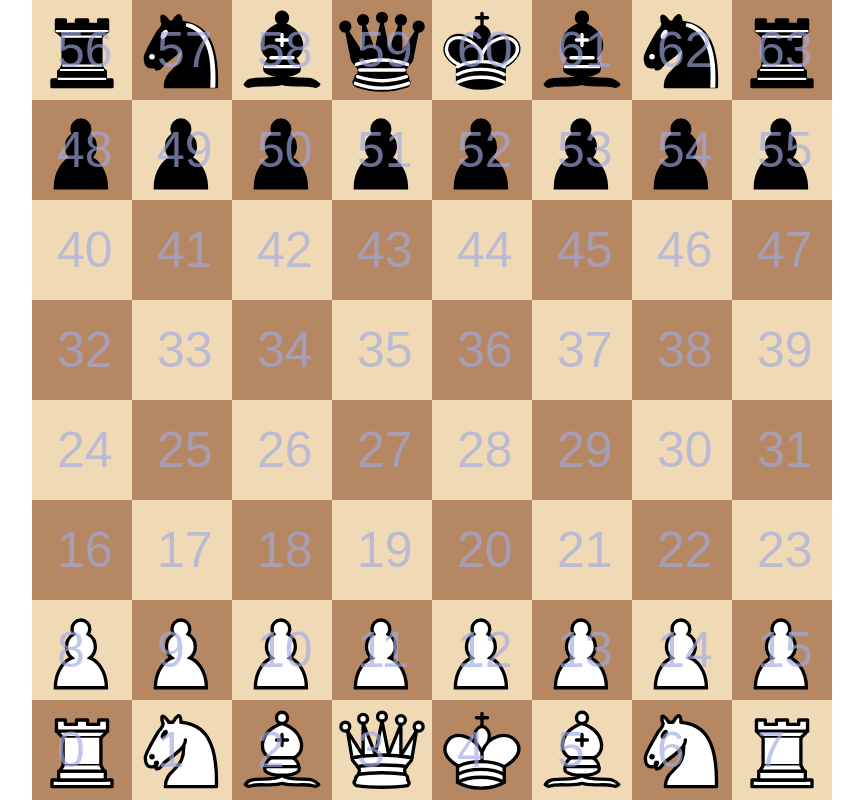
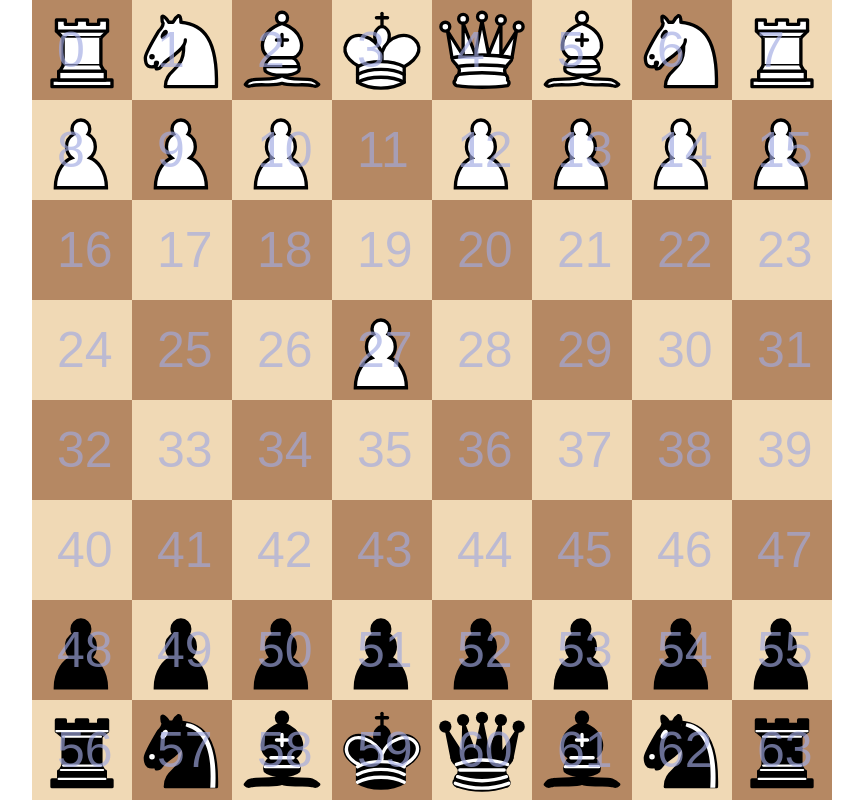
Before and after one commit to FinleyCooper/chess, a React (Vite) app in the folder frontend/: page / in a window 1280 px wide. Shown: the whole page, without its empty margins (208-1071 px from the left). Built offline with nearby package versions, Linux system fonts and the light colour scheme.

Commit message:
Added ability to play as black or white

```diff
--- a/frontend/src/engine/index.ts
+++ b/frontend/src/engine/index.ts
@@ -4,11 +4,15 @@ import Search from './Search'
 import { StartingBoard, Pieces } from './constants'
 
 
-export function getStartingPosition(): Array<any> {
-    const board = new Board(StartingBoard, 0x000)
-    const moveList = board.generateBinaryUCILegalMoves()
-
-    return [board.toBinary(), Pieces.white, 0x000, moveList]
+export function getStartingPosition(humanFirst: boolean): Array<any> {
+    if (humanFirst) {
+        const board = new Board(StartingBoard, 0x000)
+        const moveList = board.generateBinaryUCILegalMoves()
+        return [board.toBinary(), Pieces.white, 0x000, moveList]
+    }
+    else {
+        return calculateBestMove(StartingBoard, Pieces.white, 0x000)
+    }
 }
 
 export function tryToPlayMove(from: number, to: number, binaryBoard: Uint8Array, sideToMove: number, boardData: number): Array<any> {
--- a/frontend/src/routes/Play/Board/index.css
+++ b/frontend/src/routes/Play/Board/index.css
@@ -13,7 +13,6 @@
 
 .chess-piece {
     position: absolute;
-    bottom: 0;
     left: 0;
     cursor: pointer;
 }
--- a/frontend/src/routes/Play/Board/index.tsx
+++ b/frontend/src/routes/Play/Board/index.tsx
@@ -20,6 +20,9 @@ interface Props {
     mouseY: number;
 }
 
+const doesHumanStart = Math.random() > 0.5
+
+
 class Board extends React.Component<Props, State> {
     boardRef: React.RefObject<HTMLDivElement>
 
@@ -38,18 +41,14 @@ class Board extends React.Component<Props, State> {
     }
 
     componentDidMount(): void {
-        const [board, sideToMove, boardData, moves] = getStartingPosition()
+        const [board, sideToMove, boardData, moves] = getStartingPosition(doesHumanStart)
 
         this.setState({
             board: board,
-            draggingPieceIndex: null,
             sideToMove: sideToMove,
             legalMoves: moves,
             boardData: boardData,
         })
-
-        // setTimeout(() => this.opponentPlayMove(), 0)
-
     }
 
 
@@ -100,12 +99,15 @@ class Board extends React.Component<Props, State> {
 
     handleMouseUp = () => {
         const { draggingPieceX, draggingPieceY } = this.getDraggingPieceOffsets(this.props.mouseX, this.props.mouseY, this.state.draggingPieceIndex!)
-        const newIndex: number = (Math.round(7 - draggingPieceY)) * 8 + Math.round(draggingPieceX)
+
+        const newIndex: number = (Math.round(draggingPieceY)) * 8 + 7 - Math.round(draggingPieceX)
+
+        const translatedNewIndex = doesHumanStart ? (63 - newIndex) : newIndex
 
         const avaliableSquares = this.getAvaliableMovesFrom(this.state.draggingPieceIndex!)
 
-        if (avaliableSquares.includes(newIndex)) {
-            this.attemptMove(this.state.draggingPieceIndex!, newIndex)
+        if (avaliableSquares.includes(translatedNewIndex)) {
+            this.attemptMove(this.state.draggingPieceIndex!, translatedNewIndex)
         }
         else {
         }
@@ -140,27 +142,50 @@ class Board extends React.Component<Props, State> {
             const column: number = i % 8
 
             let colour: string = (row + column) % 2 === 0 ? initialColours.darkSquares : initialColours.lightSquares
+            const translatedIndex = doesHumanStart ? i : (row * 8 + 7 - column)
 
-            if (i == draggingPieceIndex) {
+            if (translatedIndex == draggingPieceIndex) {
                 colour = initialColours.activeSquare
             }
-            else if (avaliableSquares.includes(i)) {
+            else if (avaliableSquares.includes(translatedIndex)) {
                 colour = initialColours.allowedMove
+            }
+
+            function pieceTranslation(isDragging: boolean, dragX: number, dragY: number, col: number, row: number) {
+                if (isDragging) {
+                    if (doesHumanStart) {
+                        return `translate(${(dragX) * 100}%, ${(dragY) * 100 - 700}%)`
+                    }
+                    else {
+                        return `translate(${(dragX) * 100}%, ${(dragY) * 100}%)`
+                    }
+                }
+                if (doesHumanStart) {
+                    return `translate(${col * 100}%, ${-row * 100}%)`
+                }
+                else {
+                    return `translate(${700 - col * 100}%, ${row * 100}%)`
+                }
             }
 
 
             const pieceStyles: React.CSSProperties = {
                 zIndex: i === draggingPieceIndex ? 10 : 5,
-                transform: i === draggingPieceIndex ? `translate(${(draggingPieceX) * 100}%, ${(draggingPieceY) * 100 - 700}%)` : `translate(${column * 100}%, ${-row * 100}%)`,
+                transform: pieceTranslation(i == draggingPieceIndex, draggingPieceX, draggingPieceY, column, row),
                 width: squareLength,
                 height: squareLength,
             }
+
+            pieceStyles[doesHumanStart ? "bottom" : "top"] = 0
 
             const squareStyles: React.CSSProperties = {
                 backgroundColor: colour,
                 width: squareLength,
                 height: squareLength,
-                gridRowStart: 8 - row,
+            }
+
+            if (doesHumanStart) {
+                squareStyles.gridRowStart = 8 - row
             }
 
             squares.push(
```
